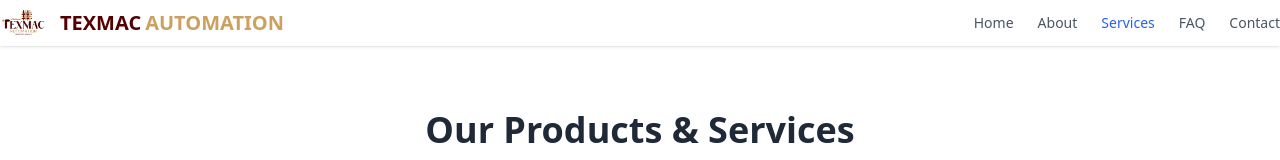
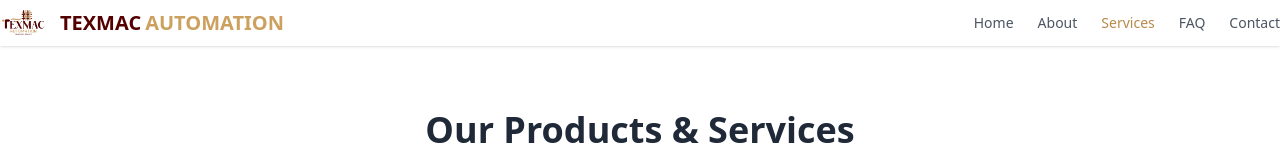
Before and after one commit to HemangDudhat/TexMac, a React (Vite) app: page /services in a window 1280 px wide. Shown: the top 160 px of the page. Built offline with nearby package versions, Linux system fonts and the light colour scheme.

Commit message:
changed some functionality

```diff
--- a/src/components/Navbar.jsx
+++ b/src/components/Navbar.jsx
@@ -14,10 +14,9 @@ export default function Navbar() {
   ];
 
   return (
-    <header className="bg-white shadow sticky top-0 z-50" >
+    <header className="bg-white shadow sticky top-0 z-50">
       <nav className="max-w-7xl mx-auto px-0 py-2 flex justify-between items-center">
         <Link to="/" className="flex items-center text-xl font-bold text-gray-800">
-        {/* // make this normal text and redirect it  to home page instead of link or just change the onhover color to original color */}
           <img
             src="/texmac logo.png"
             alt="Texmac Logo"
@@ -50,7 +49,9 @@ export default function Navbar() {
               key={link.name}
               to={link.path}
               className={({ isActive }) =>
-                `text-sm font-medium ${isActive ? "text-blue-600" : "text-gray-600"} hover:text-blue-500`
+                `text-sm font-medium transition-colors duration-200 ${
+                  isActive ? "text-[#b88a4b]" : "text-gray-600"
+                } hover:text-[#b88a4b]`
               }
             >
               {link.name}
@@ -59,7 +60,7 @@ export default function Navbar() {
         </div>
 
         {/* Mobile Toggle */}
-        <div className="md:hidden">
+        <div className="md:hidden text-[#b88a4b]">
           <button onClick={() => setMobileOpen(!mobileOpen)}>
             {mobileOpen ? <X className="w-6 h-6" /> : <Menu className="w-6 h-6" />}
           </button>
@@ -74,7 +75,9 @@ export default function Navbar() {
               key={link.name}
               to={link.path}
               className={({ isActive }) =>
-                `block px-4 py-2 text-sm ${isActive ? "text-blue-600" : "text-gray-700"} hover:bg-gray-100`
+                `block px-4 py-2 text-sm transition-colors duration-200 ${
+                  isActive ? "text-[#b88a4b]" : "text-gray-700"
+                } hover:text-[#b88a4b] hover:bg-gray-100`
               }
               onClick={() => setMobileOpen(false)}
             >
--- a/src/pages/Services.jsx
+++ b/src/pages/Services.jsx
@@ -74,6 +74,7 @@ export default function Services() {
               className="rounded-xl w-full max-w-md shadow-lg"
               controls
               poster="/Length Hamming/2.png"
+              muted="true"
             >
               <source src="/assets for services/video/length hamming.mp4" type="video/mp4" />
               Your browser does not support the video tag.
@@ -173,6 +174,7 @@ export default function Services() {
             className="rounded-xl w-full max-w-md shadow-lg"
             controls
             poster="/Cross cutting/cc main photo.png"
+            muted="true"
           >
             <source src="/assets for services/video/cc.mp4" type="video/mp4" />
             Your browser does not support the video tag.
```
Also changed, not shown: 1 other file (tests, documents, lock files or other folders). Lines whose indentation alone changed are shown as unchanged.
